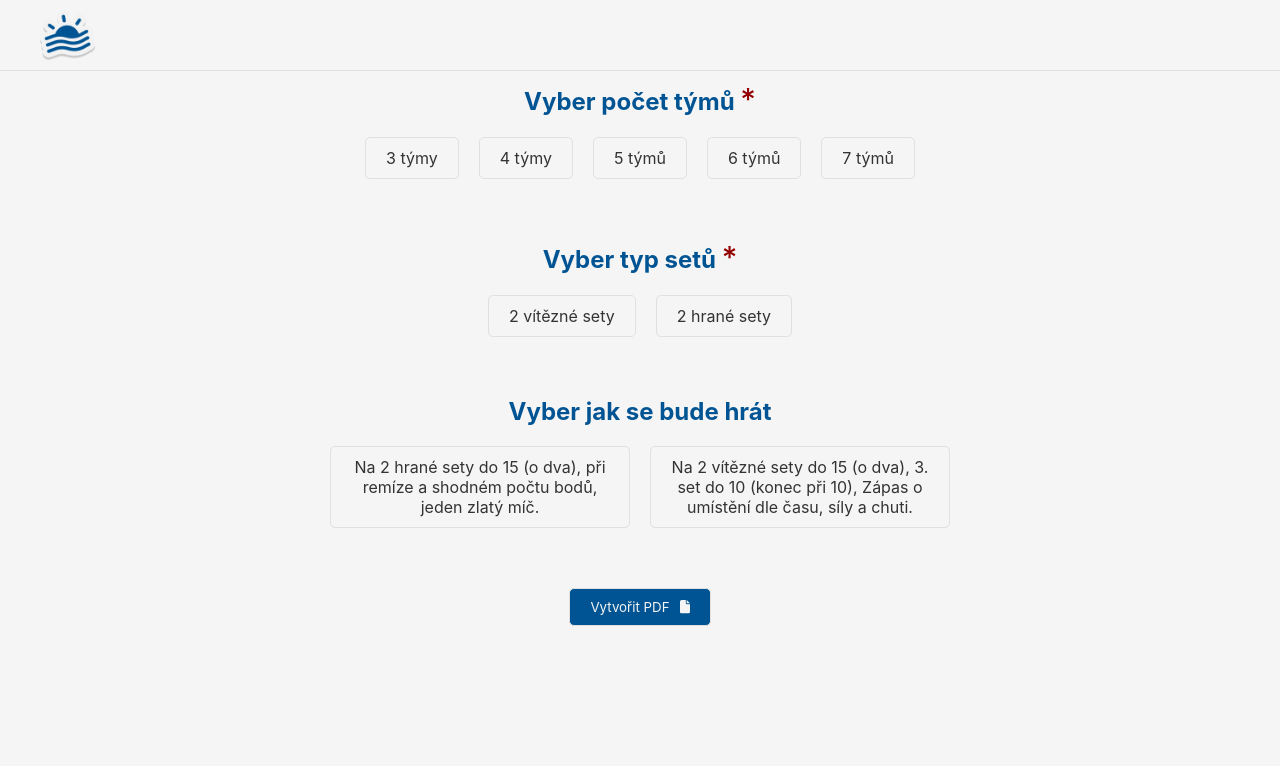
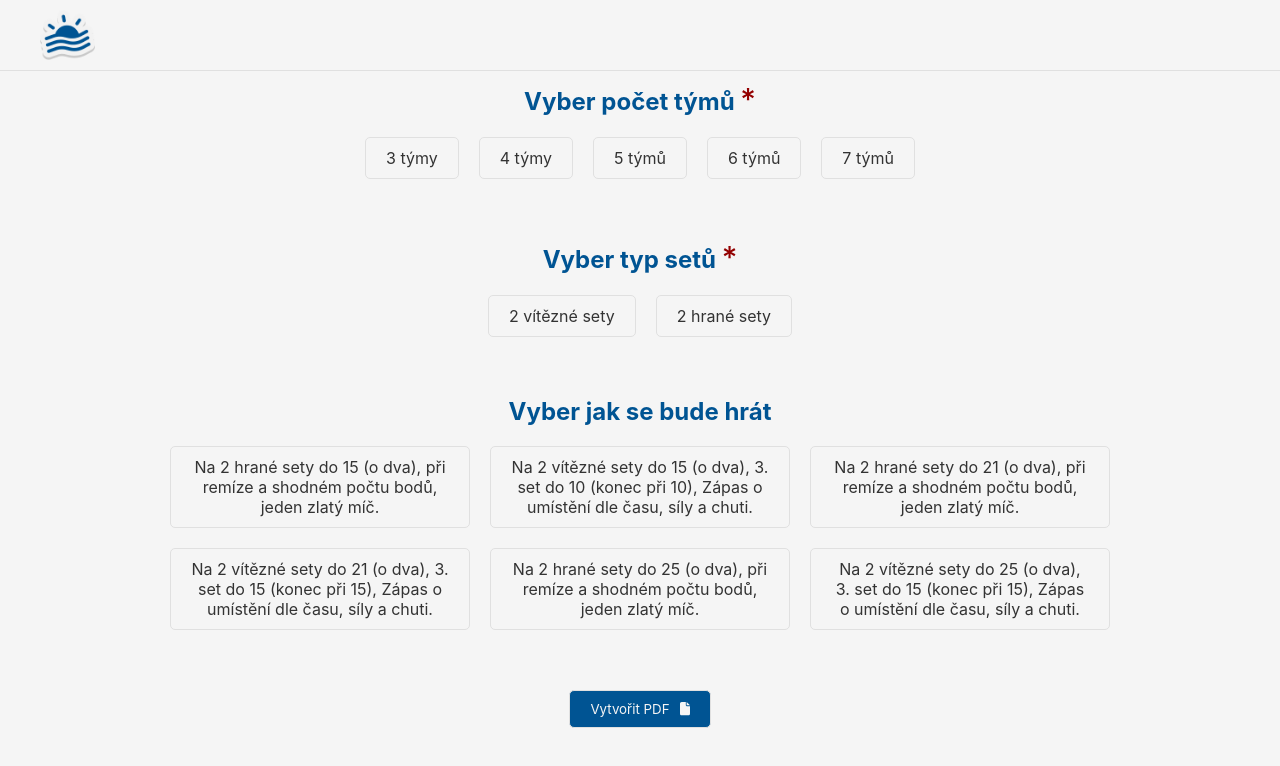
Before and after one commit to Orange4Broom/Schedules, a React (Vite) app: page / in a window 1280 px wide. Shown: the top 766 px of the page. Built offline with nearby package versions, Linux system fonts and the light colour scheme.

Commit message:
Editing MockupData

```diff
--- a/src/data/MockUpData.tsx
+++ b/src/data/MockUpData.tsx
@@ -37,11 +37,11 @@ export const MockUpData: Data = {
       compulsory: true,
       options: [
         {
-          value: true,
+          value: 1,
           label: '2 vítězné sety',
         },
         {
-          value: false,
+          value: 0,
           label: '2 hrané sety',
         },
       ],
@@ -54,13 +54,39 @@ export const MockUpData: Data = {
       options: [
         {
           value: 10,
+          type: 'play',
           label:
             'Na 2 hrané sety do 15 (o dva), při remíze a shodném počtu bodů, jeden zlatý míč.',
         },
         {
           value: 11,
+          type: 'win',
           label:
             'Na 2 vítězné sety do 15 (o dva), 3. set do 10 (konec při 10), Zápas o umístění dle času, síly a chuti.',
+        },
+        {
+          value: 12,
+          type: 'play',
+          label:
+            'Na 2 hrané sety do 21 (o dva), při remíze a shodném počtu bodů, jeden zlatý míč.',
+        },
+        {
+          value: 13,
+          type: 'win',
+          label:
+            'Na 2 vítězné sety do 21 (o dva), 3. set do 15 (konec při 15), Zápas o umístění dle času, síly a chuti.',
+        },
+        {
+          value: 14,
+          type: 'play',
+          label:
+            'Na 2 hrané sety do 25 (o dva), při remíze a shodném počtu bodů, jeden zlatý míč.',
+        },
+        {
+          value: 15,
+          type: 'win',
+          label:
+            'Na 2 vítězné sety do 25 (o dva), 3. set do 15 (konec při 15), Zápas o umístění dle času, síly a chuti.',
         },
       ],
     },
--- a/src/typings/MockUpData.ts
+++ b/src/typings/MockUpData.ts
@@ -11,6 +11,7 @@ export interface Section {
 }
 
 export interface Option {
-  value: number | boolean;
+  value: number;
+  type?: 'play' | 'win';
   label: string;
 }
```
